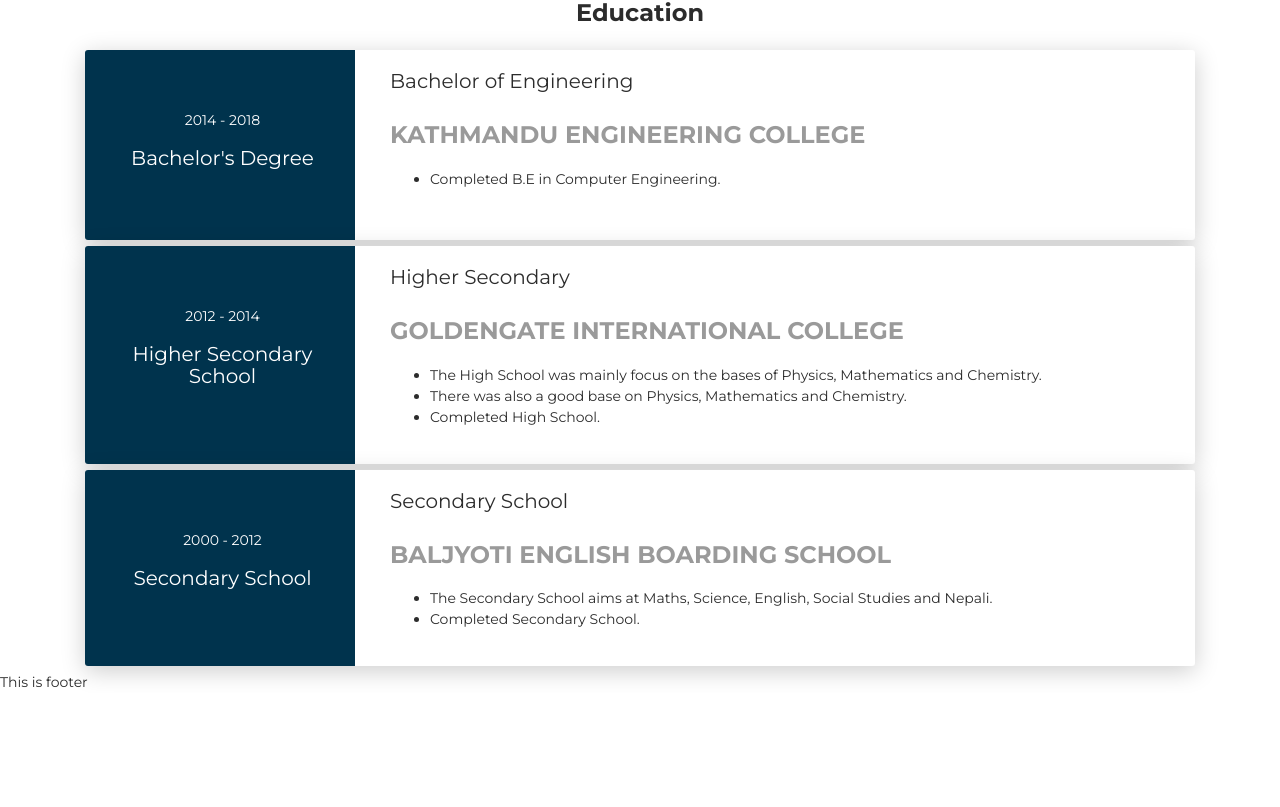
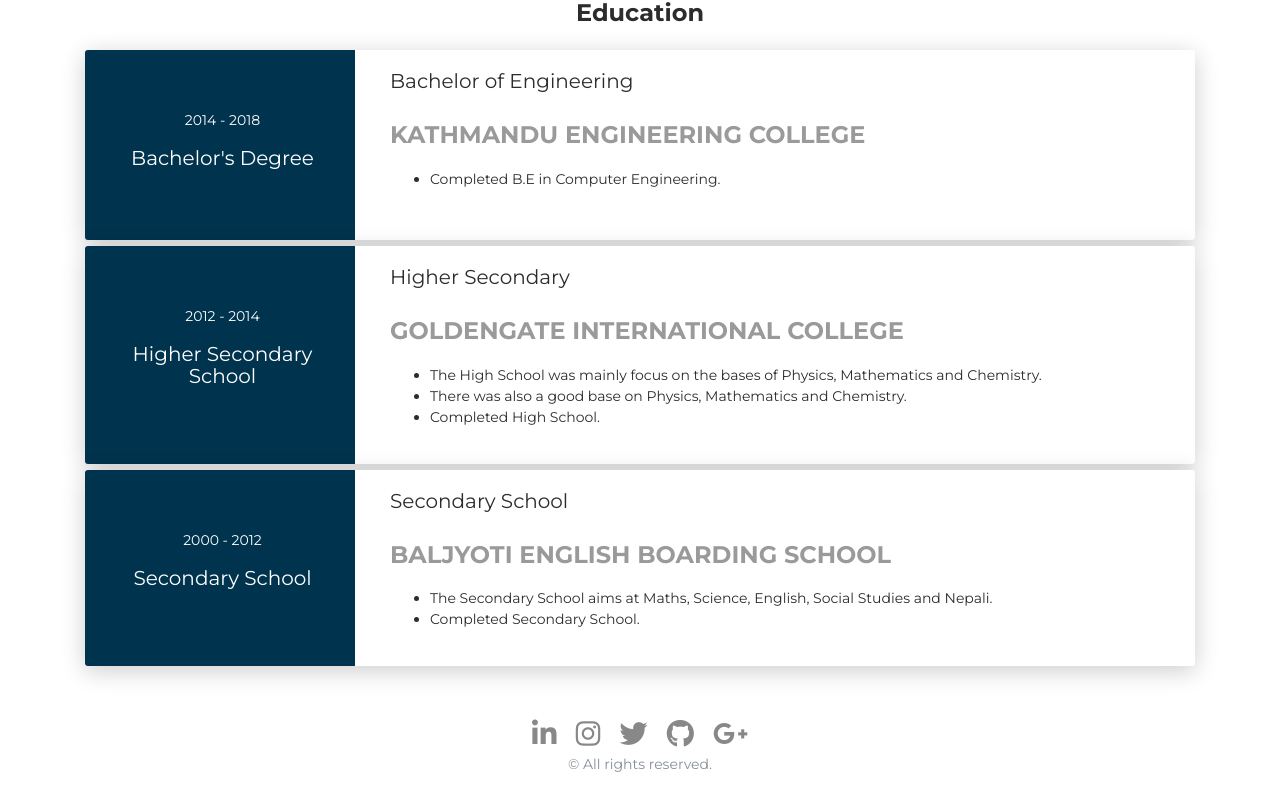
Before and after one commit to dillichalise/personal-portfolio-reactjs, a React (Create React App) app: page / in a window 1280 px wide. Shown: the part 1967-2774 px from the top of the page. Before the commit the page ends 2660 px from the top, so only its background shows below. Built offline with nearby package versions, Linux system fonts and the light colour scheme.

Commit message:
Footer component added.

```diff
--- a/src/App.css
+++ b/src/App.css
@@ -1,13 +1,4 @@
-body {
-    color: #2c2c2c;
-    font-size: 14px;
-    font-family: "Montserrat", "Helvetica Neue", Arial, sans-serif;
-    -moz-osx-font-smoothing: grayscale;
-    -webkit-font-smoothing: antialiased;
-}
-
 /* Navbar */
-
 .navbar .navbar-brand {
     text-transform: uppercase;
     font-size: 0.8571em;
@@ -223,7 +214,6 @@
     transition: all .3s ease-out;
 }
 
-
 .cc-profile-image a:hover img {
     -webkit-transform: scale(1.06, 1.06);
     transform: scale(1.06, 1.06);
@@ -235,7 +225,6 @@
 }
 
 /*About Section*/
-
 .section {
     padding: 70px 0;
     position: relative;
@@ -259,7 +248,6 @@
 }
 
 /*Education*/
-
 .education-header {
     padding-top: 60px;
     padding-right: 0;
@@ -274,3 +262,34 @@
     margin-top: 30px;
     margin-bottom: 20px;
 }
+
+/*Footer*/
+.footer {
+    margin-top: 3rem;
+    margin-bottom: 2rem;
+}
+
+.social-icons>a{
+    color: #888;
+    padding: 0.6rem;
+}
+
+.cc-twitter:hover i {
+    color: #1da1f2;
+}
+
+.cc-google-plus:hover i {
+    color: #dd4b39;
+}
+
+.cc-instagram:hover i {
+    color: #405de6;
+}
+
+.cc-linkedin:hover i {
+    color: #0072B1;
+}
+
+.cc-github:hover i {
+    color: #171515;
+}
--- a/src/footer/index.tsx
+++ b/src/footer/index.tsx
@@ -1,7 +1,47 @@
 import React from "react";
 
 const Footer = () => {
-  return <footer>This is footer</footer>;
+  return (
+    <footer className="footer" id="footer">
+      <div className="container text-center social-icons">
+        <a
+          className="cc-linkedin "
+          href="https://www.linkedin.com/in/dilli-chalise-573458134/"
+          target="_blank"
+        >
+          <i className="fa fa-linkedin fa-2x" aria-hidden="true" />
+        </a>
+        <a
+          className="cc-instagram "
+          href="https://www.instagram.com/dillichalise/"
+          target="_blank"
+        >
+          <i className="fa fa-instagram fa-2x" aria-hidden="true" />
+        </a>
+        <a
+          className="cc-twitter "
+          href="https://twitter.com/dillichalise"
+          target="_blank"
+        >
+          <i className="fa fa-twitter fa-2x" aria-hidden="true" />
+        </a>
+
+        <a
+          className="cc-github "
+          href="https://github.com/dillichalise"
+          target="_blank"
+        >
+          <i className="fa fa-github fa-2x" aria-hidden="true" />
+        </a>
+        <a className="cc-google-plus " href="#" target="_blank">
+          <i className="fa fa-google-plus fa-2x" aria-hidden="true" />
+        </a>
+      </div>
+      <div className="text-center text-muted mt-1">
+        <p>&copy; All rights reserved.</p>
+      </div>
+    </footer>
+  );
 };
 
 export default Footer;
--- a/src/index.css
+++ b/src/index.css
@@ -1,13 +1,7 @@
 body {
-  margin: 0;
-  font-family: -apple-system, BlinkMacSystemFont, 'Segoe UI', 'Roboto', 'Oxygen',
-    'Ubuntu', 'Cantarell', 'Fira Sans', 'Droid Sans', 'Helvetica Neue',
-    sans-serif;
+  color: #2c2c2c;
+  font-size: 14px;
+  font-family: "Montserrat", "Helvetica Neue", Arial, sans-serif;
+  -moz-osx-font-smoothing: grayscale;
   -webkit-font-smoothing: antialiased;
-  -moz-osx-font-smoothing: grayscale;
 }
-
-code {
-  font-family: source-code-pro, Menlo, Monaco, Consolas, 'Courier New',
-    monospace;
-}
```
